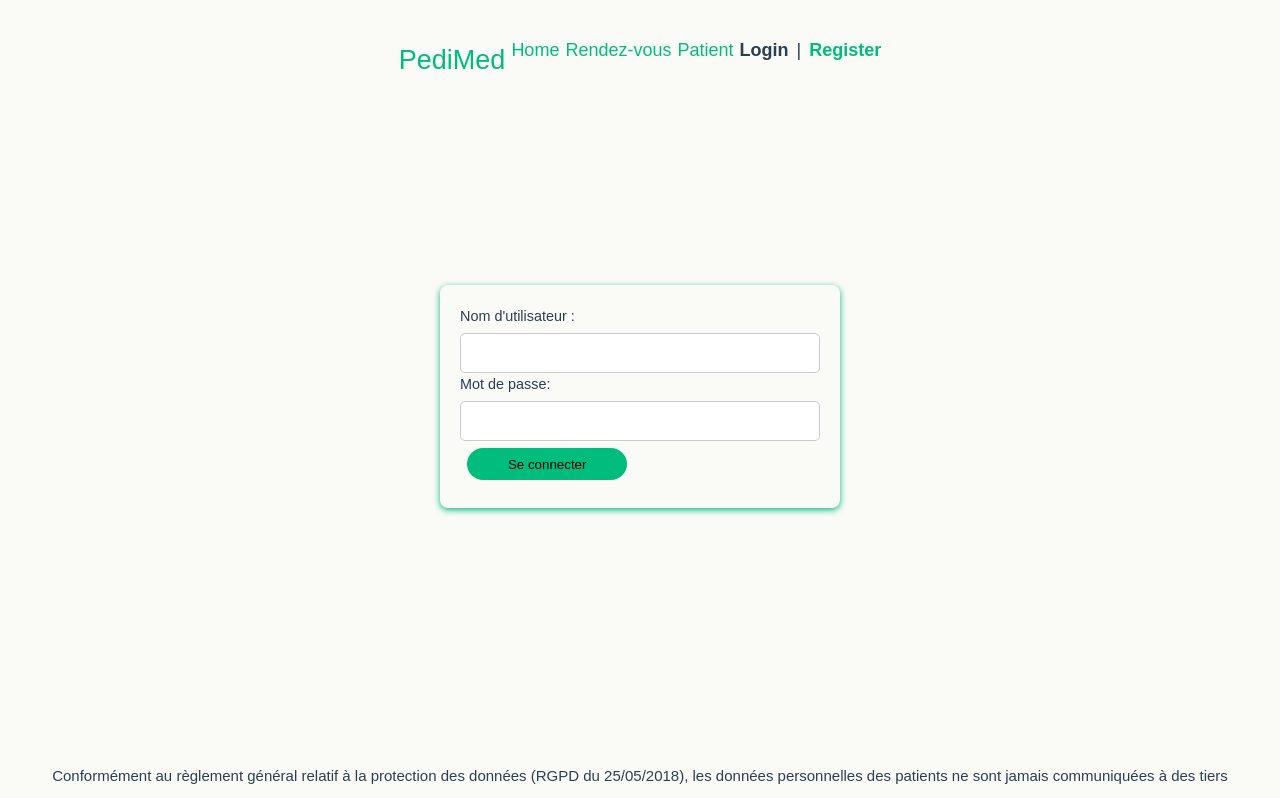
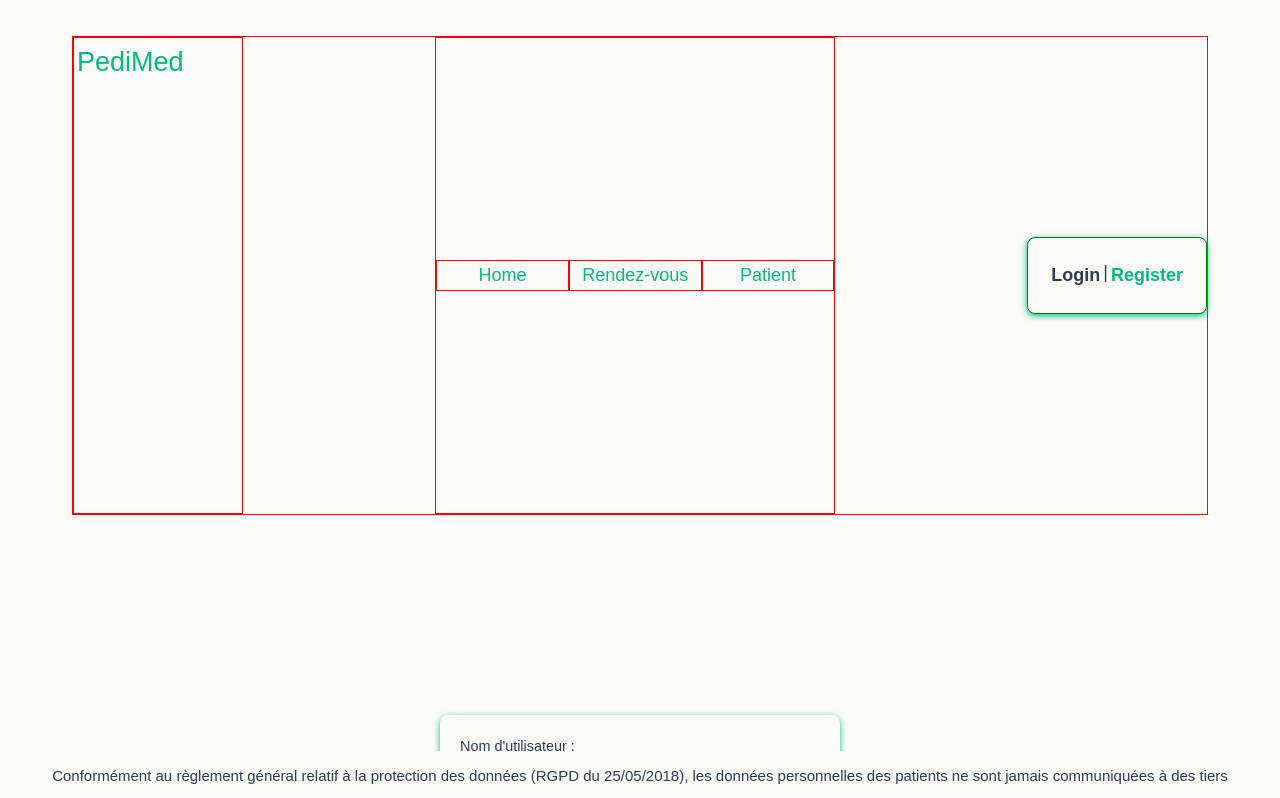
Before and after one commit to LJKhnor/peditrack_vue_2, a Vue app: page /login in a window 1280 px wide. Shown: the top 798 px of the page. Built offline with nearby package versions, Linux system fonts and the light colour scheme.

Commit message:
un truc à péter niveau css

```diff
--- a/src/components/NavBar.vue
+++ b/src/components/NavBar.vue
@@ -5,26 +5,26 @@
   <div class="container-nav">
     <h1 class="container-nav-title color-theme">{{ msg }}</h1>
     <div class="routerlink">
-      <RouterLink to="/">Home</RouterLink>
-      <RouterLink to="/appointment">Rendez-vous</RouterLink>
-      <RouterLink to="/patient">Patient</RouterLink>
+      <span><RouterLink to="/">Home</RouterLink></span>
+      <span><RouterLink to="/appointment">Rendez-vous</RouterLink></span>
+      <span><RouterLink to="/patient">Patient</RouterLink></span>
       <!-- <RouterLink to="/map">Map</RouterLink> -->
       <!-- <RouterLink to="/data">Données</RouterLink> -->
     </div>
 
     <div id="nav">
-      <span class="span-logout" v-if="isLogIn">
+      <div class="user-info logout" v-if="isLogIn">
         <p class="username">{{ username }}</p>
         |
         <a @click="logout">Logout</a>
         <router-link to="/update">
           <MdiComponent v-bind:mdiValue="cogIcon" />
         </router-link>
-      </span>
-      <span class="span-login" v-else>
+      </div>
+      <div class="user-info login" v-else>
         <router-link to="/login">Login</router-link> |
         <router-link to="/register">Register</router-link>
-      </span>
+      </div>
     </div>
   </div>
 </template>
@@ -65,10 +65,38 @@ export default {
 <style scoped>
 .container-nav {
   display: flex;
+  width:100%;
+  border: 1px solid red;
 }
 .container-nav-title {
+  width: 15%;
+  border: 1px solid red;
+}
+.routerlink{
+  margin: 0 15vw;
   flex: 1;
+  align-self: center;
+  align-items: center;
+  display: flex;
+  border: 1px solid red;
+  height:100%
 }
+.routerlink > span {
+  width: 100%;
+  text-align: center;
+  border: 1px solid red;
+}
+.nav{
+  width: 25%;
+  border: 1px solid red;
+}
+.user-info {
+  display: flex;
+  align-self: center;
+  border: 1px solid green;
+
+}
+
 h1 {
   /* font-weight: 500;
   font-size: 2.6rem;
@@ -97,9 +125,7 @@ h3 {
 .greetings h3 {
   /* text-align: center; */
 }
-.routerlink{
-/* margin: 0 6vw; */
-}
+
 #nav a {
   font-weight: bold;
 }
--- a/src/services/AuthService.js
+++ b/src/services/AuthService.js
@@ -2,7 +2,7 @@ import StorageService from './StorageService'
 import apiClient from '../axios'
 
 // const API_URL = 'http://localhost:8085/api/auth/'
-const urlLogin = '/api/auth/signin'
+const urlLogin = '/auth/signin'
 
 class AuthService {
   isLogin = false
```
